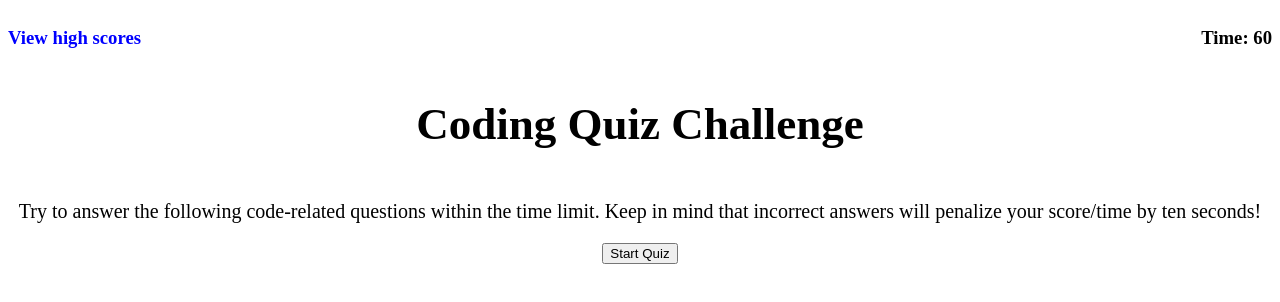
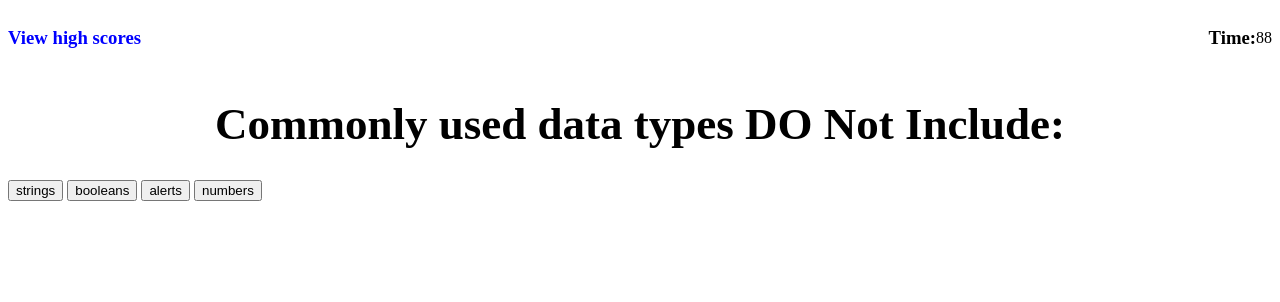
Before and after one commit to aliyajeylani/Code_quiz_app, a plain HTML site: page index.html in a window 1280 px wide. Both pictures are taken after a click on the button "Start Quiz". Drawn offline with Linux system fonts and the light colour scheme.

Commit message:
adding question to quiz

```diff
--- a/assets/script.js
+++ b/assets/script.js
@@ -0,0 +1,43 @@
+var startButton = document.querySelector("#start_button");
+var countdown = document.querySelector(".timer_count");
+var question = document.querySelector(".question");
+var answerbuttons = document.querySelector("#answer_buttons");
+var quiz = document.querySelector(".quiz_instruction");
+var answerButton1 = document.querySelector(".answer_button_1");
+var answerButton2 = document.querySelector(".answer_button_2");
+var answerButton3 = document.querySelector(".answer_button_3");
+var answerButton4 = document.querySelector(".answer_button_4");
+
+
+var timeLeft = 90;
+var questions = [
+    {
+        question: "Commonly used data types DO Not Include:",
+        answers: ["strings", "booleans", "alerts", "numbers"],
+        correctAnswer: "alerts"
+    }
+
+]
+
+startButton.addEventListener("click", function () {
+    question.textContent = questions[0].question;
+    answerButton1.innerHTML = questions[0].answers[0]
+    answerButton2.innerHTML = questions[0].answers[1]
+    answerButton3.innerHTML = questions[0].answers[2]
+    answerButton4.innerHTML = questions[0].answers[3]
+    quiz.style = "display: none";
+    startButton.style = "display: none";
+
+    answerbuttons.style = "display:block"
+
+
+    setInterval(() => {
+        timeLeft--;
+        countdown.textContent = timeLeft;
+
+        if (timeLeft == 0) {
+            clearInterval(timeInterval);
+        }
+
+    }, 1000);
+});
--- a/assets/style.css
+++ b/assets/style.css
@@ -5,8 +5,11 @@
 
 .timer {
     color: black;
+    font-size: 16px;
     display: flex;
+    align-items: center;
 }
+
 
 .header {
     display: flex;
--- a/index.html
+++ b/index.html
@@ -15,20 +15,27 @@
             <h3>View high scores</h3>
         </div>
         <div class="timer">
-            <h3>Time: 60</h3>
+            <h3>Time:</h3>
+            <div class="timer_count">90</div>
         </div>
     </header>
 
     <main>
         <div class="quiz">
-            <h1>Coding Quiz Challenge</h1>
+            <h1 class="question">Coding Quiz Challenge</h1>
         </div>
-        <div class="quiz">
+        <div class="quiz quiz_instruction">
             <p>Try to answer the following code-related questions within the time limit. Keep in mind that incorrect
                 answers will penalize your score/time by ten seconds!</p>
         </div>
         <div class="quiz">
             <button id="start_button">Start Quiz</button>
+        </div>
+        <div style="display:none" id="answer_buttons">
+            <button class="answer_button_1"></button>
+            <button class="answer_button_2"></button>
+            <button class="answer_button_3"></button>
+            <button class="answer_button_4"></button>
         </div>
     </main>
 
```
